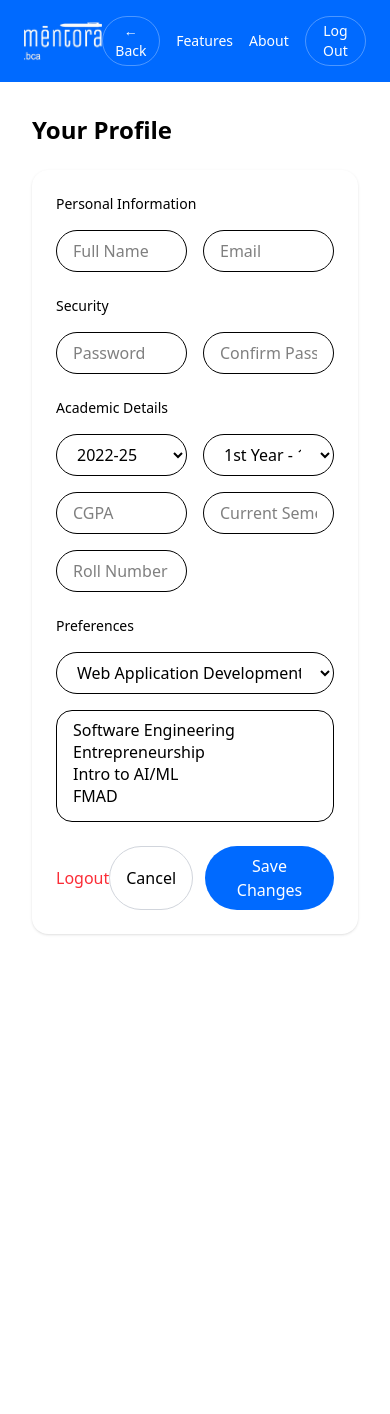
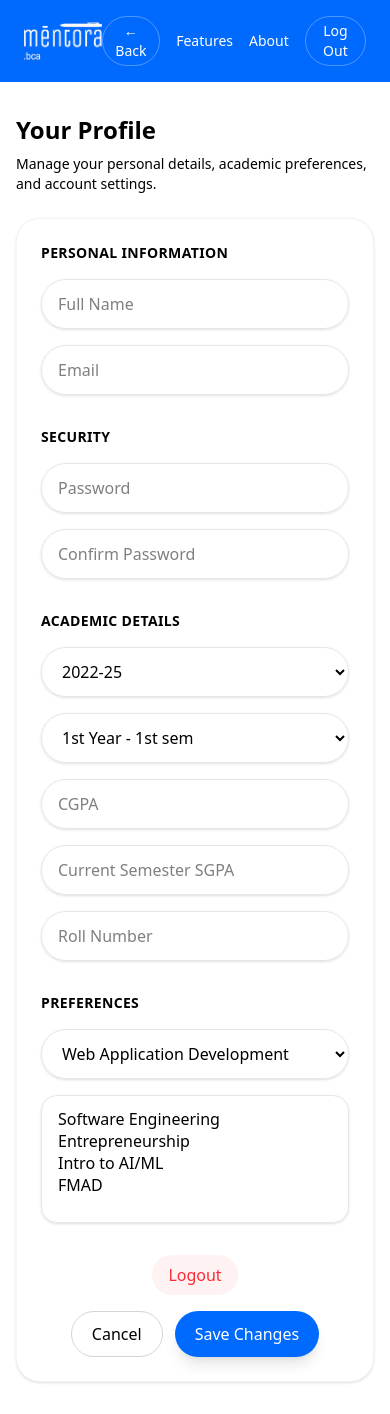
Before and after one commit to Paras-Kumar-337/mentora-bca, a React (Vite) app in the folder client/mentora/: page /profile in a window 390 px wide. Before the commit the page ends 966 px from the top, so only its background shows below. Built offline with nearby package versions, Linux system fonts and the light colour scheme; no server answers.

Commit message:
responsiveness v1

```diff
--- a/client/mentora/src/pages/Landing.jsx
+++ b/client/mentora/src/pages/Landing.jsx
@@ -7,24 +7,38 @@ export default function Landing(){
     return (
         <div className="min-h-screen flex flex-col bg-primary">
 
-            <div className="flex flex-1">
-            <div className="w-1/2 mt-6 bg-white rounded-r-[500px] flex items-center justify-center overflow-hidden">
-                <img src={studentImg} className="w-[100%] rounded-xl" alt="student" />
+            <div className="flex flex-col lg:flex-row flex-1">
+            <div className="w-full lg:w-1/2 mt-0 lg:mt-6 bg-white lg:rounded-r-[500px] flex items-center justify-center overflow-hidden px-4 py-8 animate-fadeIn">
+                <img
+                  src={studentImg}
+                  className="w-full max-w-[650px] rounded-3xl drop-shadow-xl hover:scale-[1.01] transition-all duration-300"
+                  alt="student"
+                />
             </div>
 
             {/* Right Section */}
-            <div className="w-1/2 flex flex-col justify-center items-center text-white px-12">
-                <img src={logoImg} alt="mentora logo" className='h-50 mb-15'/>
+            <div className="w-full lg:w-1/2 flex flex-col justify-center items-center text-white px-6 md:px-12 py-12 text-center animate-fadeIn">
+                <img
+                  src={logoImg}
+                  alt="mentora logo"
+                  className="h-36 md:h-44 lg:h-50 mb-10 md:mb-14 drop-shadow-lg"
+                />
 
-                <p className="text-3xl text-center w-3/4">
+                <p className="text-2xl md:text-3xl text-center max-w-xl leading-relaxed font-medium">
                     "Unified Student Portal for BCA Students, by BCA Students"
                 </p>
 
-                <Link to="/login" className='mt-24 bg-white text-primary px-10 py-3 rounded-full shadow-lg font-semibold hover:bg-blue-100 transition-all duration-200'>
+                <Link
+                  to="/login"
+                  className="mt-16 md:mt-20 bg-white text-primary px-10 py-3 rounded-full shadow-xl font-semibold hover:bg-blue-100 hover:scale-[1.02] transition-all duration-200"
+                >
                     Log In
                 </Link>
 
-                <Link to="/signup" className='mt-4 border border-white px-8 py-3 rounded-full shadow-lg font-semibold hover:bg-blue-500 transition-all duration-200'>
+                <Link
+                  to="/signup"
+                  className="mt-4 border border-white px-8 py-3 rounded-full shadow-lg font-semibold hover:bg-blue-500 hover:scale-[1.02] transition-all duration-200"
+                >
                     Sign Up
                 </Link>
             </div>
--- a/client/mentora/src/pages/Profile.jsx
+++ b/client/mentora/src/pages/Profile.jsx
@@ -104,18 +104,24 @@ async function handleSaveProfile() {
     <div className="min-h-screen bg-background">
       <Navbar />
 
-      <main className="max-w-screen-xl mx-auto p-8">
-        <h1 className="text-2xl font-semibold text-textMain">
-          Your Profile
-        </h1>
+      <main className="max-w-screen-xl mx-auto px-4 md:px-8 py-8 animate-fadeIn">
+        <div className="animate-fadeIn">
+          <h1 className="text-2xl md:text-3xl font-semibold text-textMain">
+            Your Profile
+          </h1>
 
-        <div className="mt-6 bg-white rounded-2xl shadow p-6">
+          <p className="text-sm text-textMuted mt-2 max-w-2xl">
+            Manage your personal details, academic preferences, and account settings.
+          </p>
+        </div>
+
+        <div className="mt-6 bg-white rounded-3xl shadow hover:shadow-xl transition-all duration-300 p-6 md:p-8 border border-gray-100 animate-fadeIn">
 
           {/* Form Grid */}
-          <div className="grid grid-cols-2 gap-4">
+          <div className="grid grid-cols-1 md:grid-cols-2 gap-4">
 
             {/* Personal Info */}
-            <h3 className="col-span-2 text-sm font-medium text-textMuted">
+            <h3 className="col-span-1 md:col-span-2 text-sm font-semibold text-textMuted uppercase tracking-wide">
               Personal Information
             </h3>
 
@@ -124,7 +130,7 @@ async function handleSaveProfile() {
               value={form.name}
               onChange={handleChange}
               placeholder="Full Name"
-              className="border rounded-full px-4 py-2"
+              className="border border-gray-200 rounded-full px-4 py-3 shadow-sm focus:border-primary outline-none transition-all duration-200"
             />
 
             <input
@@ -132,11 +138,11 @@ async function handleSaveProfile() {
               value={form.email}
               onChange={handleChange}
               placeholder="Email"
-              className="border rounded-full px-4 py-2"
+              className="border border-gray-200 rounded-full px-4 py-3 shadow-sm focus:border-primary outline-none transition-all duration-200"
             />
 
             {/* Security */}
-            <h3 className="col-span-2 text-sm font-medium text-textMuted mt-2">
+            <h3 className="col-span-1 md:col-span-2 text-sm font-semibold text-textMuted uppercase tracking-wide mt-4">
               Security
             </h3>
 
@@ -146,7 +152,7 @@ async function handleSaveProfile() {
               onChange={handleChange}
               placeholder="Password"
               type="password"
-              className="border rounded-full px-4 py-2"
+              className="border border-gray-200 rounded-full px-4 py-3 shadow-sm focus:border-primary outline-none transition-all duration-200"
             />
 
             <input
@@ -155,11 +161,11 @@ async function handleSaveProfile() {
               onChange={handleChange}
               placeholder="Confirm Password"
               type="password"
-              className="border rounded-full px-4 py-2"
+              className="border border-gray-200 rounded-full px-4 py-3 shadow-sm focus:border-primary outline-none transition-all duration-200"
             />
 
             {/* Academic */}
-            <h3 className="col-span-2 text-sm font-medium text-textMuted mt-2">
+            <h3 className="col-span-1 md:col-span-2 text-sm font-semibold text-textMuted uppercase tracking-wide mt-4">
               Academic Details
             </h3>
 
@@ -167,7 +173,7 @@ async function handleSaveProfile() {
               name="batch"
               value={form.batch}
               onChange={handleChange}
-              className="border rounded-full px-4 py-2"
+              className="border border-gray-200 rounded-full px-4 py-3 shadow-sm focus:border-primary outline-none transition-all duration-200"
             >
               <option>2022-25</option>
               <option>2023-26</option>
@@ -179,7 +185,7 @@ async function handleSaveProfile() {
               name="year"
               value={form.year}
               onChange={handleChange}
-              className="border rounded-full px-4 py-2"
+              className="border border-gray-200 rounded-full px-4 py-3 shadow-sm focus:border-primary outline-none transition-all duration-200"
             >
               <option>1st Year - 1st sem</option>
               <option>1st Year - 2nd sem</option>
@@ -194,14 +200,14 @@ async function handleSaveProfile() {
               value={form.cgpa}
               onChange={handleChange}
               placeholder="CGPA"
-              className="border rounded-full px-4 py-2"
+              className="border border-gray-200 rounded-full px-4 py-3 shadow-sm focus:border-primary outline-none transition-all duration-200"
             />
             <input
               name="sgpa"
               value={form.sgpa}
               onChange={handleChange}
               placeholder="Current Semester SGPA"
-              className="border rounded-full px-4 py-2"
+              className="border border-gray-200 rounded-full px-4 py-3 shadow-sm focus:border-primary outline-none transition-all duration-200"
             />
 
             <input
@@ -209,11 +215,11 @@ async function handleSaveProfile() {
               value={form.roll}
               onChange={handleChange}
               placeholder="Roll Number"
-              className="border rounded-full px-4 py-2"
+              className="border border-gray-200 rounded-full px-4 py-3 shadow-sm focus:border-primary outline-none transition-all duration-200"
             />
 
             {/* Preferences */}
-            <h3 className="col-span-2 text-sm font-medium text-textMuted mt-2">
+            <h3 className="col-span-1 md:col-span-2 text-sm font-semibold text-textMuted uppercase tracking-wide mt-4">
               Preferences
             </h3>
 
@@ -221,7 +227,7 @@ async function handleSaveProfile() {
               name="specialization"
               value={form.specialization}
               onChange={handleChange}
-              className="border rounded-full px-4 py-2 col-span-2"
+              className="border border-gray-200 rounded-full px-4 py-3 col-span-1 md:col-span-2 shadow-sm focus:border-primary outline-none transition-all duration-200"
             >
               <option>Web Application Development</option>
               <option>Mobile Application Development</option>
@@ -229,7 +235,7 @@ async function handleSaveProfile() {
 
             <select
               multiple
-              className="border rounded-2xl px-4 py-2 col-span-2 h-28"
+              className="border border-gray-200 rounded-2xl px-4 py-3 col-span-1 md:col-span-2 h-32 shadow-sm focus:border-primary outline-none transition-all duration-200"
             >
               <option>Software Engineering</option>
               <option>Entrepreneurship</option>
@@ -240,20 +246,20 @@ async function handleSaveProfile() {
           </div>
 
           {/* Actions */}
-          <div className="mt-6 flex justify-between items-center">
+          <div className="mt-8 flex flex-col md:flex-row justify-between items-center gap-4">
 
-            <button className="text-red-500 font-medium">
+            <button className="text-red-500 bg-red-50 hover:bg-red-100 px-4 py-2 rounded-full font-medium transition-all duration-200 hover:scale-[1.02]">
               Logout
             </button>
 
             <div className="flex gap-3">
-              <button className="border border-gray-300 px-4 py-2 rounded-full">
+              <button className="border border-gray-300 px-5 py-2.5 rounded-full hover:bg-gray-100 hover:scale-[1.02] transition-all duration-200">
                 Cancel
               </button>
 
               <button
                 onClick={handleSaveProfile}
-                className="bg-primary text-white px-4 py-2 rounded-full"
+                className="bg-primary text-white px-5 py-2.5 rounded-full shadow-lg hover:bg-blue-600 hover:scale-[1.02] transition-all duration-200"
               >
                 Save Changes
               </button>
```
Also changed, not shown: client/mentora/src/pages/Ai.jsx (+9 -9 lines), client/mentora/src/pages/Career.jsx (+28 -20 lines), client/mentora/src/pages/Community.jsx (+23 -17 lines).
